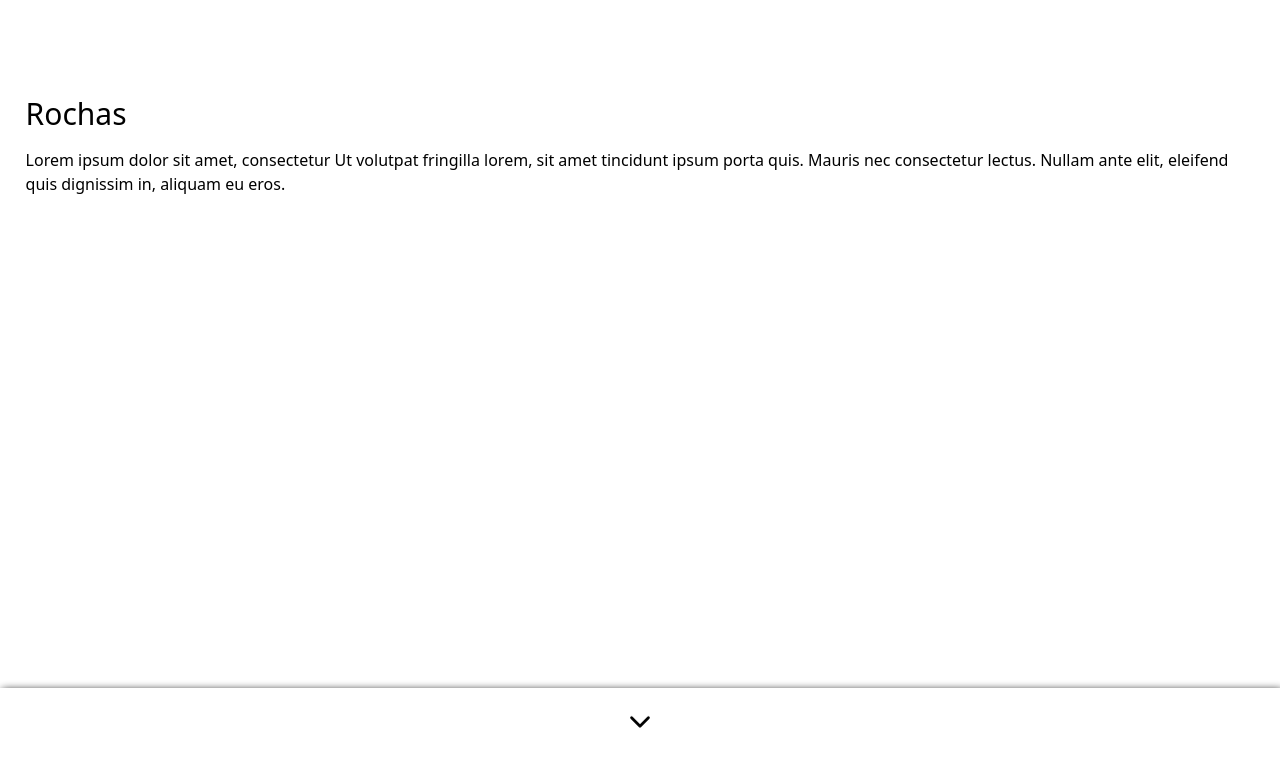
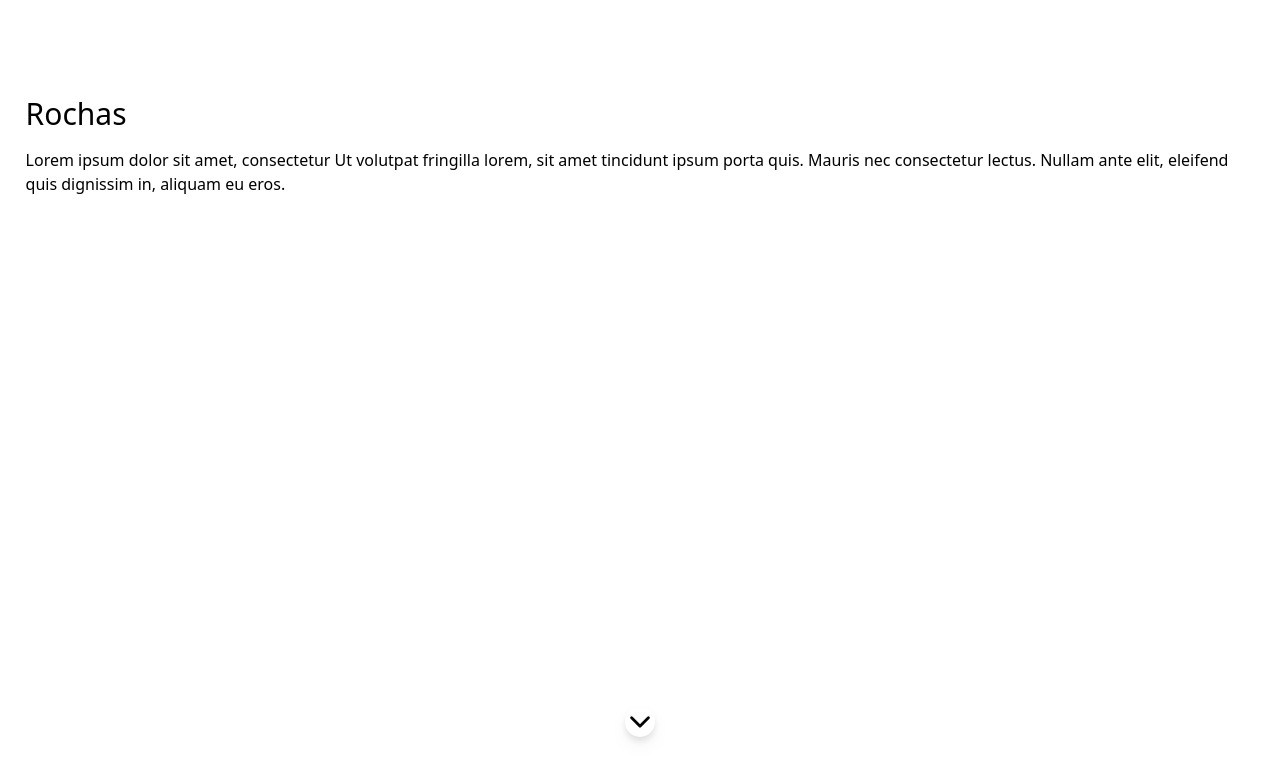
Before and after one commit to EduardoSchwanke/Rochas-web, a React (Vite) app: page / in a window 1280 px wide. Shown: the top 780 px of the page. Built offline with nearby package versions, Linux system fonts and the light colour scheme.

Commit message:
react dom

```diff
--- a/src/App.jsx
+++ b/src/App.jsx
@@ -5,7 +5,6 @@ import {
   BrowserRouter,
   Routes,
   Route,
-  Redirect
 } from "react-router-dom";
 import { Login } from "./pages/Login";
 import { DashboardPost } from "./pages/DashboardPost";
@@ -13,7 +12,6 @@ import { Sedimentos } from "./pages/Sedimentos";
 
 import { Ignea } from "./pages/Ignea";
 import { Metaforfica } from "./pages/Metaforfica";
-import { Switch } from "@headlessui/react";
 
 
 export function App() {
--- a/src/pages/Home/index.jsx
+++ b/src/pages/Home/index.jsx
@@ -43,7 +43,7 @@ export function Home() {
 
     return (
         <>
-            <header  className={`hidden md:flex px-6 h-[56px] w-full justify-between items-center bg-white drop-shadow-md z-20 fixed ${!handleMenu ? 'blur-none' : 'blur-[1px]'}`}>
+            <header  className={`hidden md:flex px-6 h-[48px] w-full justify-between items-center bg-white drop-shadow-md z-20 fixed ${!handleMenu ? 'blur-none' : 'blur-[1px]'}`}>
                 <span className='text-xl'>Home</span>
                 <RiMenu3Line
                     onClick={() => {
@@ -55,7 +55,7 @@ export function Home() {
 
             {
                 handleMenu && (
-                    <div className='h-[100vh] w-[100vw] bg-[rgba(0,0,0,.2)] absolute top-0 right-0 z-50 p-5'>
+                    <div className={`h-[100vh] w-[100vw] bg-[rgba(0,0,0,.2)] absolute top-0 z-50 p-5 transition-all ${handleMenu ? 'right-0' : 'right-[-100%]'}`}>
                         <div className='h-[100vh] w-[80vw] bg-white absolute top-0 right-0 z-50 p-5'>
                             <div>
                                 <AiOutlineClose
@@ -84,8 +84,8 @@ export function Home() {
                         <p className='px-[2%]'>Lorem ipsum dolor sit amet, consectetur Ut volutpat fringilla lorem, sit amet tincidunt ipsum porta quis. Mauris nec consectetur lectus. Nullam ante elit, eleifend quis dignissim in, aliquam eu eros.</p>
 
                     </section>
-                    <div className='flex w-[100vw] h-28 absolute bottom-0 justify-center bg-white drop-shadow-h'>
-                        <IoChevronDown className='text-black text-3xl animate-bounce mt-5'/>
+                    <div className='flex w-[100vw] h-28 absolute bottom-0 justify-center'>
+                        <IoChevronDown className='text-black text-3xl animate-bounce mt-5 bg-white drop-shadow-lg rounded-full'/>
                     </div>
                 </SwiperSlide>
 
--- a/src/pages/Sedimentos/index.jsx
+++ b/src/pages/Sedimentos/index.jsx
@@ -1,3 +1,5 @@
+import React from 'react'
+import ReactDOM from 'react-dom/client'
 import { useState } from 'react'
 import { useEffect } from 'react'
 import { Link } from 'react-router-dom'
```
